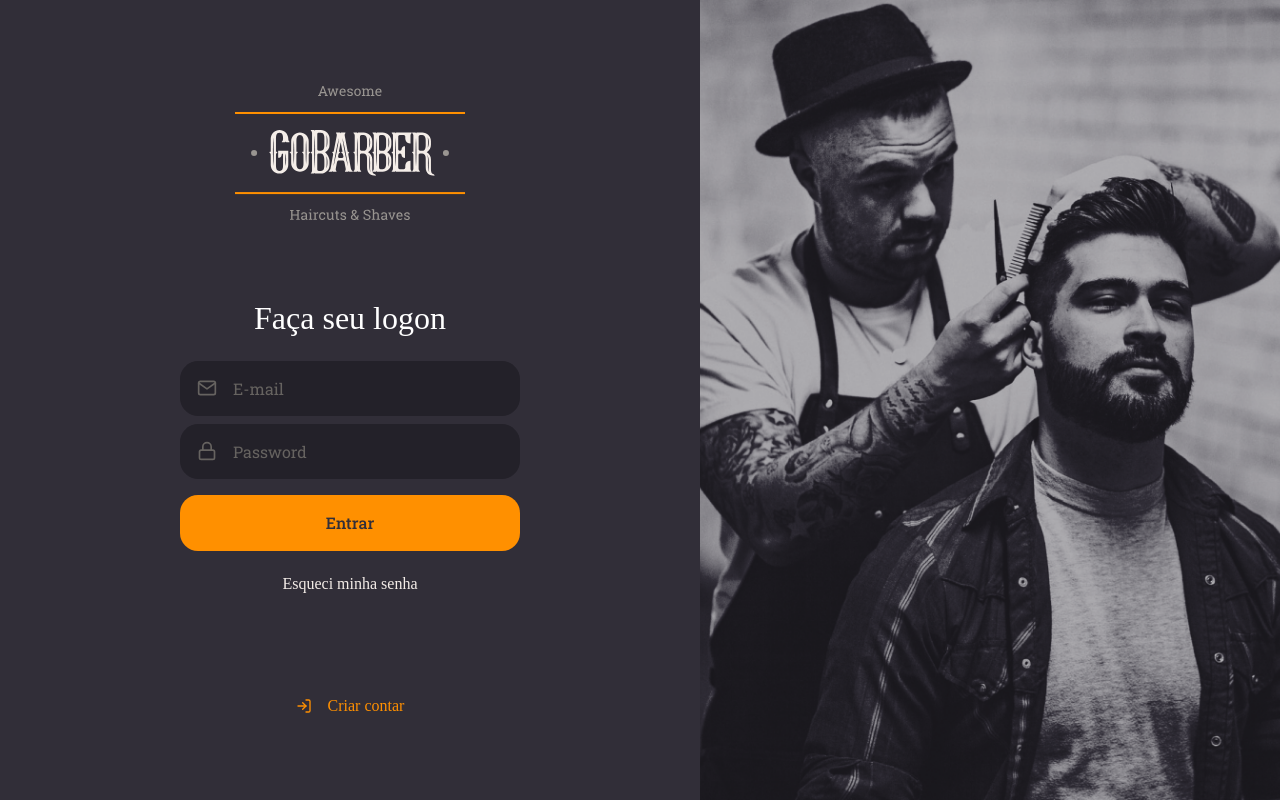
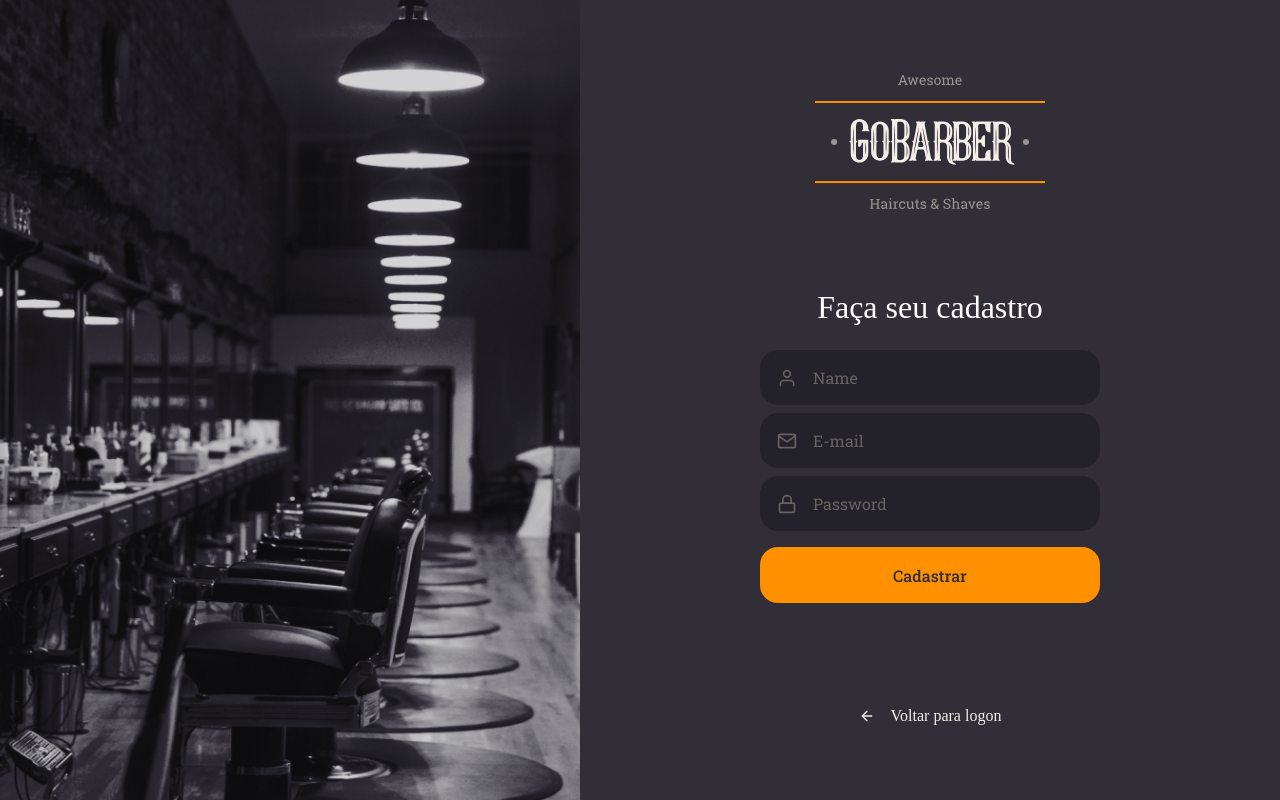
Before and after one commit to brandaoplaster/gobarber-web, a React (Create React App) app: page / in a window 1280 px wide. Built offline with nearby package versions, Linux system fonts and the light colour scheme.

Commit message:
Created page sign up

```diff
--- a/src/App.tsx
+++ b/src/App.tsx
@@ -1,11 +1,13 @@
 import React from 'react';
 
 import SignIn from './pages/SignIn';
+import SignUp from './pages/SignUp';
 import GlobalStyle from './styles/global';
 
 const App: React.FC = () => (
   <>
-    <SignIn />
+    {/* <SignIn /> */}
+    <SignUp />
     <GlobalStyle />
   </>
 );
--- /dev/null
+++ b/src/pages/SignUp/index.tsx
@@ -0,0 +1,41 @@
+import React from 'react';
+import { FiArrowLeft, FiLock, FiMail, FiUser } from 'react-icons/fi';
+
+import logoImg from '../../assets/logo.svg';
+
+import Input from '../../components/Input';
+import Button from '../../components/Button';
+
+import { Container, Content, Background } from './styles';
+
+const SignUp: React.FC = () => (
+  <Container>
+    <Background />
+
+    <Content>
+      <img src={logoImg} alt="gobarber" />
+
+      <form>
+        <h1>Faça seu cadastro</h1>
+
+        <Input name="Name" icon={FiUser} placeholder="Name" />
+        <Input name="Email" icon={FiMail} placeholder="E-mail" />
+        <Input
+          type="password"
+          name="Password"
+          icon={FiLock}
+          placeholder="Password"
+        />
+
+        <Button type="submit">Cadastrar</Button>
+      </form>
+
+      <a href="createAccount">
+        <FiArrowLeft />
+        Voltar para logon
+      </a>
+    </Content>
+  </Container>
+);
+
+export default SignUp;
--- /dev/null
+++ b/src/pages/SignUp/styles.ts
@@ -0,0 +1,63 @@
+import styled from 'styled-components';
+import { shade } from 'polished';
+import signUpBackgroundImg from '../../assets/sign-up-background.png';
+
+export const Container = styled.div`
+  height: 100vh;
+  display: flex;
+  align-items: stretch;
+`;
+
+export const Content = styled.div`
+  display: flex;
+  flex-direction: column;
+  place-content: center;
+  align-items: center;
+  width: 100%;
+  max-width: 700px;
+
+  form {
+    margin: 80px 0;
+    width: 340px;
+    text-align: center;
+
+    h1 {
+      margin-bottom: 24px;
+    }
+
+    a {
+      color: #f4ede8;
+      display: block;
+      margin-top: 24px;
+      text-decoration: none;
+      transition: color 0.2s;
+
+      &:hover {
+        color: ${shade(0.2, '#f4ede8')};
+      }
+    }
+  }
+  > a {
+    color: #f4ede8;
+    display: block;
+    margin-top: 24px;
+    text-decoration: none;
+    display: flex;
+    align-items: center;
+    transition: color 0.2s;
+
+    svg {
+      margin-right: 16px;
+    }
+
+    &:hover {
+      color: ${shade(0.2, '#f4ede8')};
+    }
+  }
+`;
+
+export const Background = styled.div`
+  flex: 1;
+  background: url(${signUpBackgroundImg}) no-repeat center;
+  background-size: cover;
+`;
```
Also changed, not shown: src/assets/sign-up-background.png (added).
